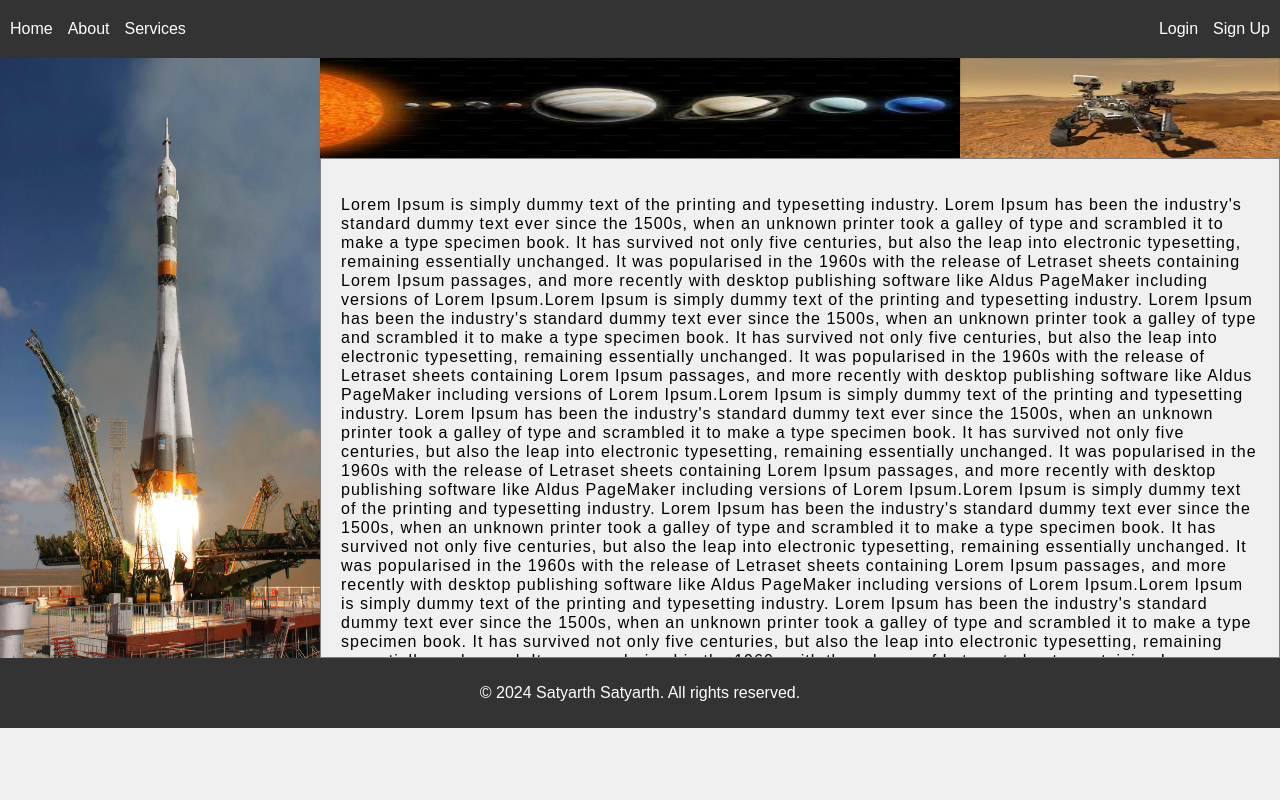
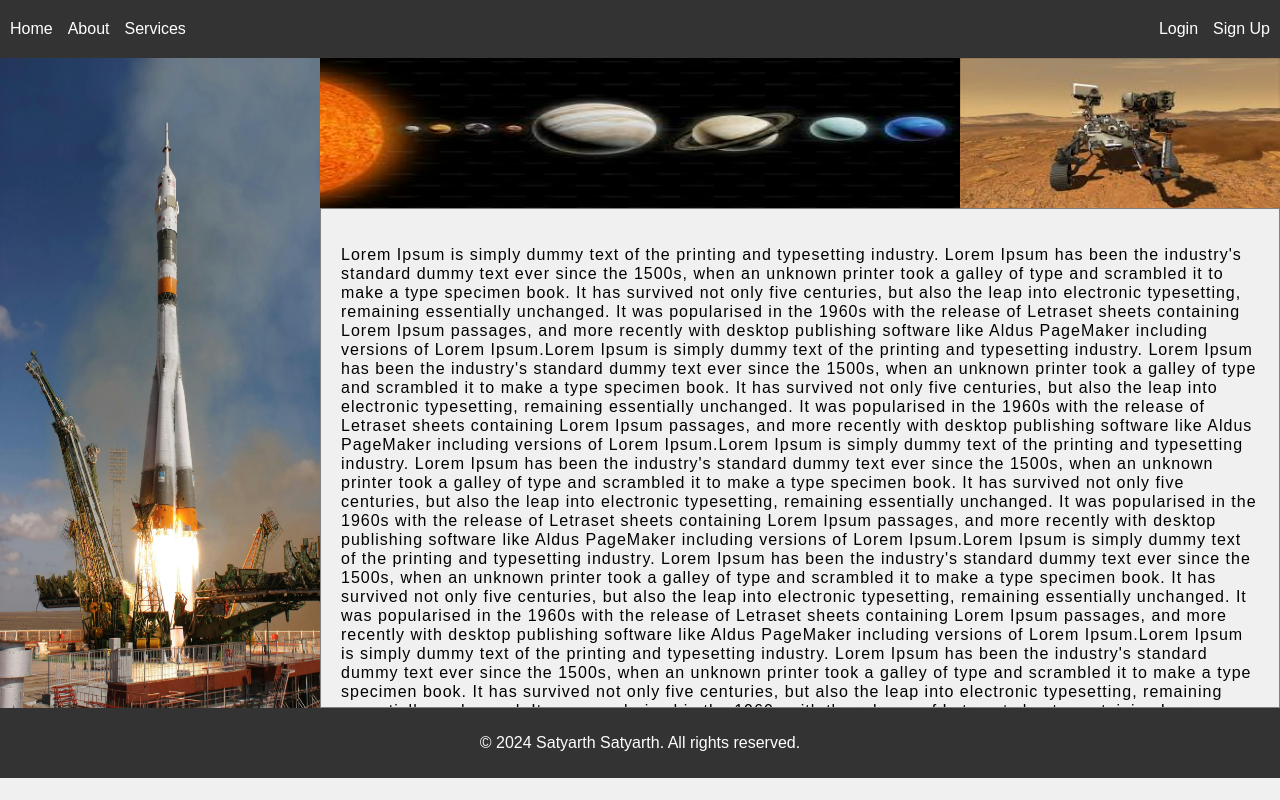
Before and after one commit to Satyarth001/week4, a plain HTML site: page index.html in a window 1280 px wide. Drawn offline with Linux system fonts and the light colour scheme.

Commit message:
Update style.css

```diff
--- a/style.css
+++ b/style.css
@@ -44,7 +44,7 @@ header {
     /* block-level */
     grid-template-columns: 1fr 2fr 1fr;
     /* Three columns with the middle one twice as wide as the others */
-    grid-template-rows: 100px 500px;
+    grid-template-rows: 150px 500px;
 }
 .image-gallery img{
    height: 100%;
```
